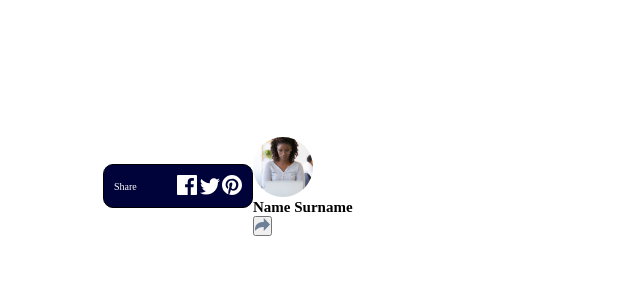
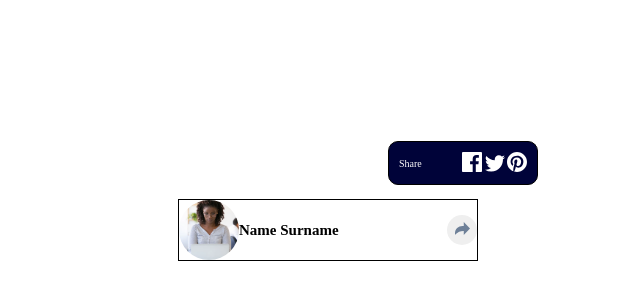
Before and after one commit to CallensJ/personal-projects, a plain HTML site: page 2-modal/index.html in a window 1280 px wide. Shown: the part 214-514 px from the top of the page, without its empty margins (312-952 px from the left). Drawn offline with Linux system fonts and the light colour scheme.

Commit message:
add container styling

```diff
--- a/2-modal/index.html
+++ b/2-modal/index.html
@@ -9,7 +9,7 @@
 </head>
 <body>
 
-
+        <section>
             <div class="modal">
                 <p>Share</p>
                 <div class="social__icons">
@@ -28,6 +28,8 @@
                 <button class="btn"><img src="./images/icon-share.svg" /></button>
             </div>
 
+        </section>
+
 
 <script src="script.js"></script>
 </body>
--- a/2-modal/styles.scss
+++ b/2-modal/styles.scss
@@ -1,25 +1,30 @@
-*{
+* {
   margin: 0;
   padding: 0;
-    box-sizing:inherit;
+  box-sizing: inherit;
 }
 
-
-html{
+html {
   font-size: 62.5%;
 }
 
-body{
+body {
   box-sizing: border-box;
   height: 100vh;
   display: flex;
   justify-content: center;
   align-items: center;
+  flex-direction: column;
 }
 
+section{
+    position: relative;
+    height: 150px;
+    display: flex;
+    flex-direction: column;
+    justify-content: flex-end;
 
-
-.modal{
+    .modal {
       border: 1px solid black;
       background-color: rgb(0, 3, 57);
       display: flex;
@@ -28,21 +33,38 @@ body{
       width: 150px;
       padding: 1rem;
       border-radius: 1rem;
+      position: absolute;
+      top: 20%;
+      right: -20%;
 
-    p{
+      p {
         color: #ffffff;
       }
     }
 
-.container{
+    .container {
       width: 300px;
+      border: 1px solid black;
+      display: flex;
+      justify-content: space-between;
+      align-items: center;
 
-    .profil{
-        .profile-image{
+      .profil {
+        display: flex;
+        align-items: center;
+        .profile-image {
           width: 60px;
           height: 60px;
           border-radius: 50%;
           object-fit: cover;
         }
       }
+
+      .btn{
+        border-radius: 50%;
+        width: 30px;
+        height: 30px;
+        border: none;
       }
+    }
+}
```
Also changed, not shown: 2-modal/styles.css, 1 other file. Lines whose indentation alone changed are shown as unchanged.
